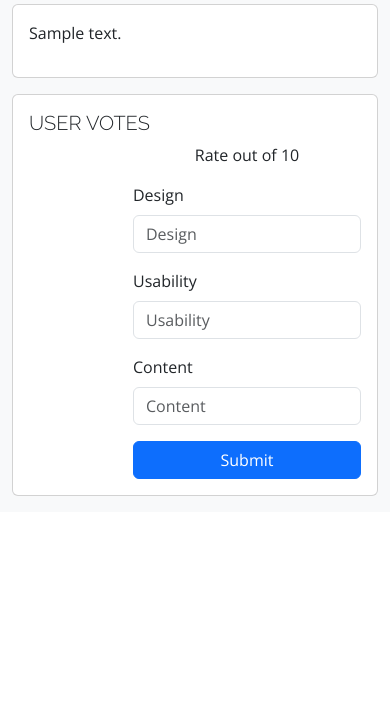
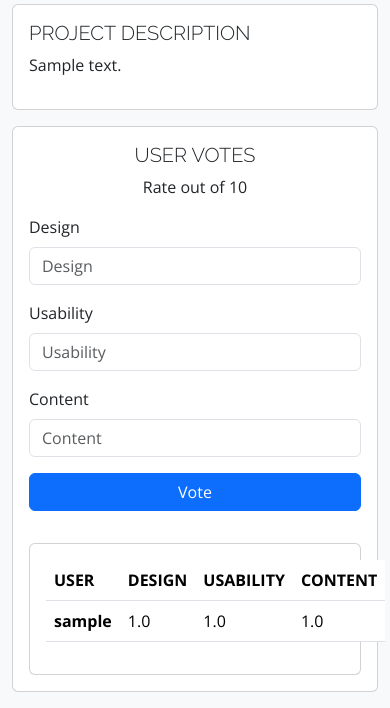
Before and after one commit to Edu58/Django-Awwards-Clone, a Django app: page /vote/1 in a window 390 px wide. Shown: the part 483-1191 px from the top of the page. Before the commit the page ends 979 px from the top, so only its background shows below. Run offline with Django 4.2, Linux system fonts and the light colour scheme; tables that the repository leaves empty hold one stand-in row (values such as "Sample post"); grey boxes marked "Sample" are stand-in pictures; some libraries are stand-ins or nearby versions.

Commit message:
style: display all voters and votes

```diff
--- a/static/css/vote.css
+++ b/static/css/vote.css
@@ -8,3 +8,23 @@
     max-height: 25rem;
     width: auto;
 }
+
+@media screen and (max-width: 767px) {
+    .user-votes .card-body h5 {
+        text-align: center;
+    }
+
+    .user-votes .votes {
+        flex-direction: column-reverse !important;
+    }
+
+    .user-votes .votes .votes-list {
+        padding-right: 0 !important;
+        width: 100% !important;
+        margin-top: 2rem !important;
+    }
+
+    .user-votes .votes .votes-list .card {
+        margin: auto !important;
+    }
+}
--- a/templates/vote.html
+++ b/templates/vote.html
@@ -21,7 +21,8 @@
                 </span>
             </span>
         </p>
-        <img src="{{ project.user.profile.profile_pic.url }}" alt="{{ project.user.username }}" class="img-fluid project-profile">
+        <img src="{{ project.user.profile.profile_pic.url }}" alt="{{ project.user.username }}"
+            class="img-fluid project-profile">
     </div>
 
     <div class="mt-4">
@@ -32,6 +33,7 @@
         <div class="card mt-4">
             <div class="card-body">
                 <div class="description">
+                    <h5 class="fw-light">PROJECT DESCRIPTION</h5>
                     <p class="fw-light">
                         {{ project.description }}
                     </p>
@@ -45,8 +47,35 @@
             <h5 class="fw-light">USER VOTES</h5>
 
             <div class="votes d-flex justify-content-between">
-            <div class="votes-list">
-
+                <div class="votes-list w-75 pe-5">
+                    {% if project.ratings.all %}
+                    <div class="card">
+                        <div class="card-body">
+                            <table class="table">
+                                <thead>
+                                    <tr>
+                                        <th scope="col">USER</th>
+                                        <th scope="col">DESIGN</th>
+                                        <th scope="col">USABILITY</th>
+                                        <th scope="col">CONTENT</th>
+                                    </tr>
+                                </thead>
+                                <tbody>
+                                    {% for rating in project.ratings.all %}
+                                    <tr>
+                                        <th scope="row">{{ rating.user.username }}</th>
+                                        <td>{{ rating.design|floatformat:1 }}</td>
+                                        <td>{{ rating.usability|floatformat:1  }}</td>
+                                        <td>{{ rating.content|floatformat:1  }}</td>
+                                    </tr>
+                                    {% endfor %}
+                                </tbody>
+                            </table>
+                        </div>
+                    </div>
+                    {% else %}
+                    <h5 class="fw-light text-center">NO VOTES</h5>
+                    {% endif %}
                 </div>
                 <div class="voting-form">
                     <p class="text-center fw-light">Rate out of 10</p>
@@ -55,7 +84,7 @@
 
                         {% bootstrap_form form layout='floating' %}
 
-                    <button class="btn btn-primary w-100">Submit</button>
+                        <button class="btn btn-primary w-100">Vote</button>
                     </form>
                 </div>
             </div>
```
Lines whose indentation alone changed are shown as unchanged.
